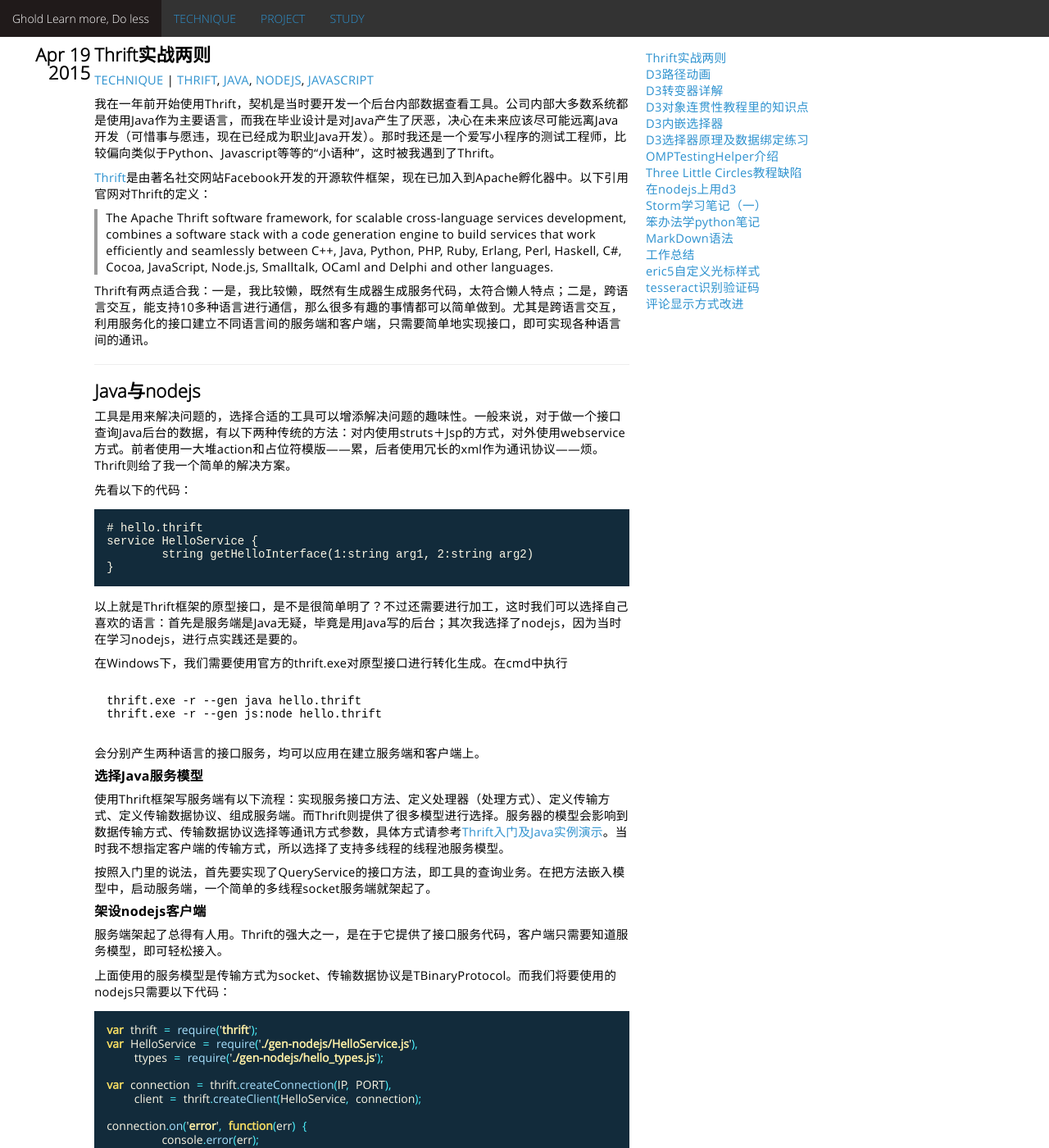
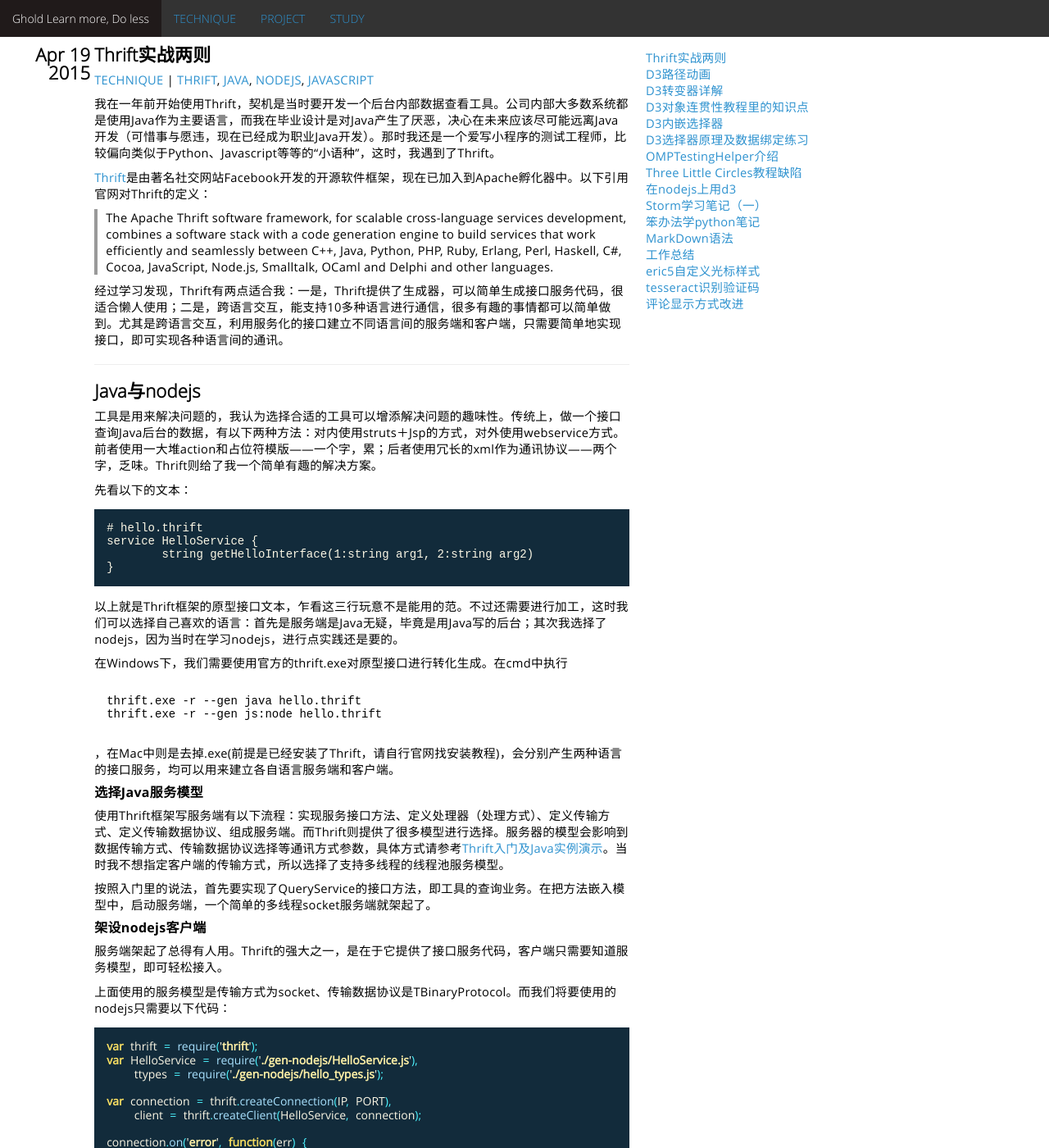
Before and after one commit to ghold/ghold.github.io, a Jekyll site: the page built from _posts/2015-04-19-thrift-experience.md, in a window 1280 px wide and 1400 px high. Shown: the whole window at 82% size. Built offline with Jekyll 4.4.1, drawn with Linux system fonts in a browser that asks for light colours; Markdown is read by kramdown in place of the engine named in the settings.

Commit message:
modify some words

````diff
--- a/_posts/2015-04-19-thrift-experience.md
+++ b/_posts/2015-04-19-thrift-experience.md
@@ -5,7 +5,7 @@ category: TECHNIQUE
 tags: THRIFT JAVA NODEJS JAVASCRIPT
 ---
 
-我在一年前开始使用Thrift，契机是当时要开发一个后台内部数据查看工具。公司内部大多数系统都是使用Java作为主要语言，而我在毕业设计是对Java产生了厌恶，决心在未来应该尽可能远离Java开发（可惜事与愿违，现在已经成为职业Java开发）。那时我还是一个爱写小程序的测试工程师，比较偏向类似于Python、Javascript等等的“小语种”，这时被我遇到了Thrift。
+我在一年前开始使用Thrift，契机是当时要开发一个后台内部数据查看工具。公司内部大多数系统都是使用Java作为主要语言，而我在毕业设计是对Java产生了厌恶，决心在未来应该尽可能远离Java开发（可惜事与愿违，现在已经成为职业Java开发）。那时我还是一个爱写小程序的测试工程师，比较偏向类似于Python、Javascript等等的“小语种”，这时，我遇到了Thrift。
 
 <!-- excerpt -->
 
@@ -13,15 +13,15 @@ tags: THRIFT JAVA NODEJS JAVASCRIPT
 
 >The Apache Thrift software framework, for scalable cross-language services development, combines a software stack with a code generation engine to build services that work efficiently and seamlessly between C++, Java, Python, PHP, Ruby, Erlang, Perl, Haskell, C#, Cocoa, JavaScript, Node.js, Smalltalk, OCaml and Delphi and other languages.
 
-Thrift有两点适合我：一是，我比较懒，既然有生成器生成服务代码，太符合懒人特点；二是，跨语言交互，能支持10多种语言进行通信，那么很多有趣的事情都可以简单做到。尤其是跨语言交互，利用服务化的接口建立不同语言间的服务端和客户端，只需要简单地实现接口，即可实现各种语言间的通讯。
+经过学习发现，Thrift有两点适合我：一是，Thrift提供了生成器，可以简单生成接口服务代码，很适合懒人使用；二是，跨语言交互，能支持10多种语言进行通信，很多有趣的事情都可以简单做到。尤其是跨语言交互，利用服务化的接口建立不同语言间的服务端和客户端，只需要简单地实现接口，即可实现各种语言间的通讯。
 
 ---
 
 ###Java与nodejs
 
-工具是用来解决问题的，选择合适的工具可以增添解决问题的趣味性。一般来说，对于做一个接口查询Java后台的数据，有以下两种传统的方法：对内使用struts＋Jsp的方式，对外使用webservice方式。前者使用一大堆action和占位符模版——累，后者使用冗长的xml作为通讯协议——烦。Thrift则给了我一个简单的解决方案。
+工具是用来解决问题的，我认为选择合适的工具可以增添解决问题的趣味性。传统上，做一个接口查询Java后台的数据，有以下两种方法：对内使用struts＋Jsp的方式，对外使用webservice方式。前者使用一大堆action和占位符模版——一个字，累；后者使用冗长的xml作为通讯协议——两个字，乏味。Thrift则给了我一个简单有趣的解决方案。
 
-先看以下的代码：
+先看以下的文本：
 
 ```
 # hello.thrift
@@ -30,7 +30,7 @@ service HelloService {
 }
 ```
 
-以上就是Thrift框架的原型接口，是不是很简单明了？不过还需要进行加工，这时我们可以选择自己喜欢的语言：首先是服务端是Java无疑，毕竟是用Java写的后台；其次我选择了nodejs，因为当时在学习nodejs，进行点实践还是要的。
+以上就是Thrift框架的原型接口文本，乍看这三行玩意不是能用的范。不过还需要进行加工，这时我们可以选择自己喜欢的语言：首先是服务端是Java无疑，毕竟是用Java写的后台；其次我选择了nodejs，因为当时在学习nodejs，进行点实践还是要的。
 
 在Windows下，我们需要使用官方的thrift.exe对原型接口进行转化生成。在cmd中执行
 
@@ -39,7 +39,7 @@ thrift.exe -r --gen java hello.thrift
 thrift.exe -r --gen js:node hello.thrift
 ```
 
-会分别产生两种语言的接口服务，均可以应用在建立服务端和客户端上。
+，在Mac中则是去掉.exe(前提是已经安装了Thrift，请自行官网找安装教程)，会分别产生两种语言的接口服务，均可以用来建立各自语言服务端和客户端。
 
 ####选择Java服务模型
 
````
